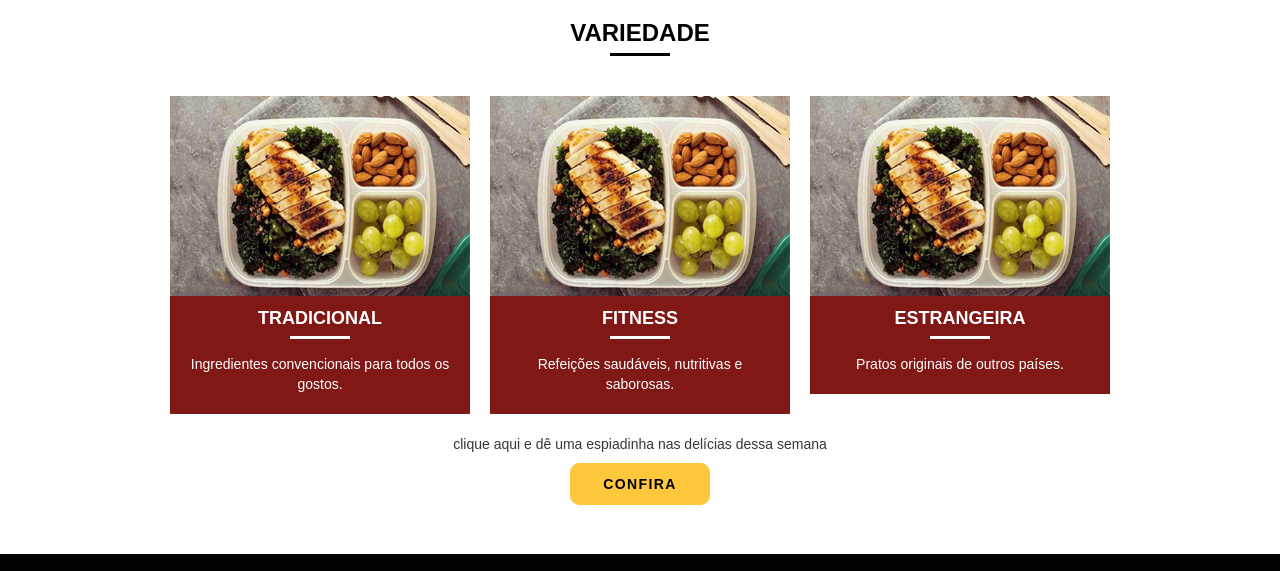
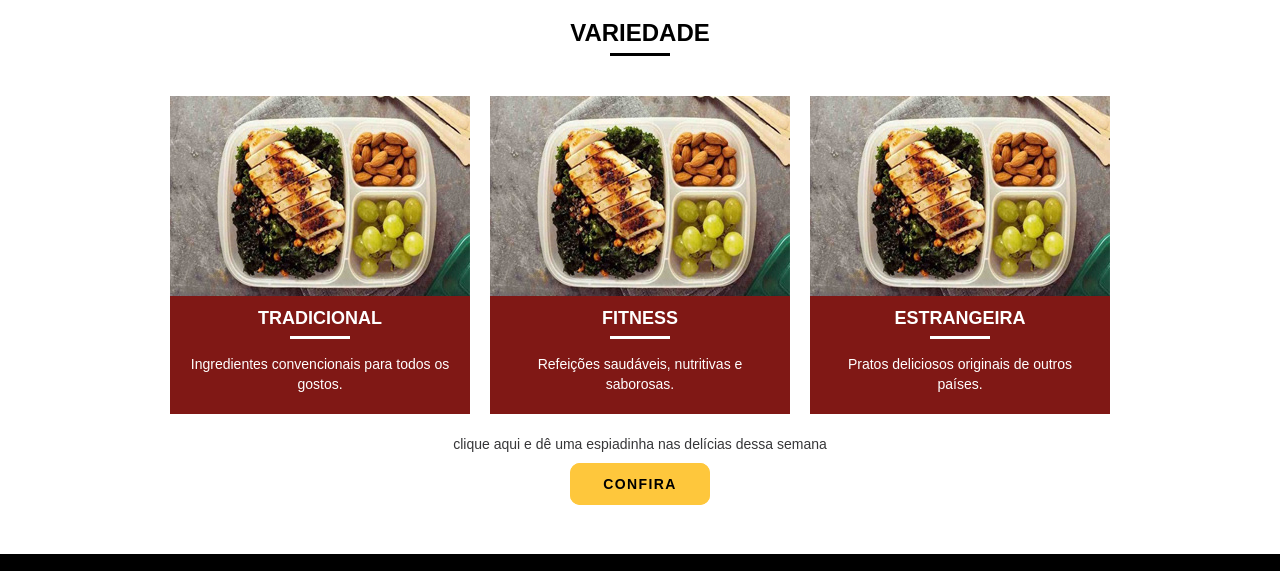
Before and after one commit to MichaelAlbertoni/sitePandeco, a plain HTML site: page index.html in a window 1280 px wide. Shown: the part 719-1290 px from the top of the page. Drawn offline with Linux system fonts and the light colour scheme.

Commit message:
Correção descrição marmita estrangeira

```diff
--- a/index.html
+++ b/index.html
@@ -62,7 +62,7 @@
 					<img src="img/produtos/fitness.jpg" alt="Pandeco Marmitas Estrangeiras">
 				</div>
 				<h3>Estrangeira</h3>
-				<p>Pratos originais de outros países.</p>
+				<p>Pratos deliciosos originais de outros países.</p>
 			</li>
 		</ul>
 
```
Also changed, not shown: contato.html (+0 -1 lines).
